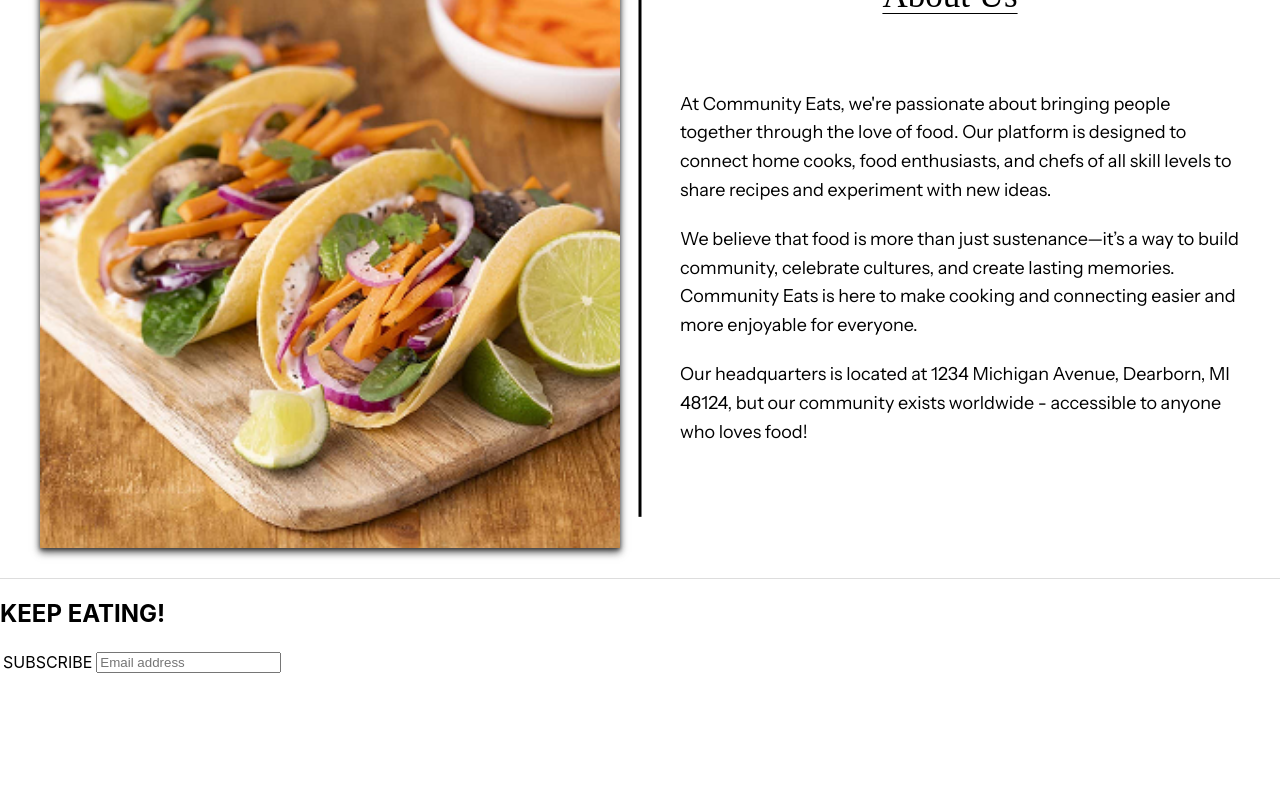
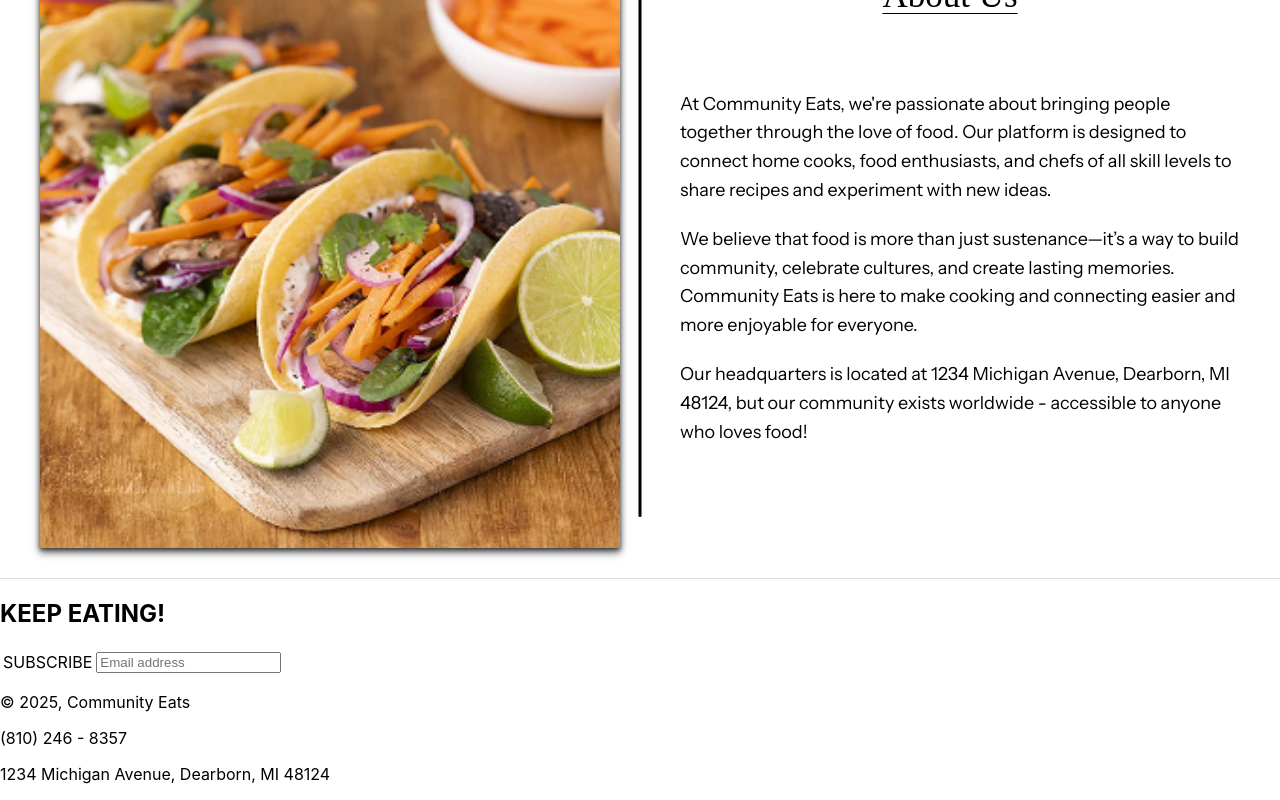
Before and after one commit to EmmalynC27/Community-Eats, a React (Create React App) app in the folder my-app/: page /about-us in a window 1280 px wide. Shown: the part 249-1049 px from the top of the page. Before the commit the page ends 925 px from the top, so only its background shows below. Built offline with nearby package versions, Linux system fonts and the light colour scheme; no server answers; sample sign-in values are in the browser's storage; a web font is replaced by a local one.

Commit message:
modify footer on About Us and Recipe Library

```diff
--- a/my-app/src/AboutUs.js
+++ b/my-app/src/AboutUs.js
@@ -61,10 +61,12 @@ const AboutUs = () => {
           </table>
         </section>
 
+      <footer className="footer">
+        <p>© 2025, Community Eats</p>
+        <p>(810) 246 - 8357</p>
+        <p>1234 Michigan Avenue, Dearborn, MI 48124</p>
+      </footer>
 
-      <footer className="footer">
-
-      </footer>
     </div>
   );
 };
--- a/my-app/src/App.css
+++ b/my-app/src/App.css
@@ -22,6 +22,12 @@
   justify-content: center;
   font-size: calc(10px + 2vmin);
   color: white;
+}
+.App-footer {
+  margin-top: 40px;
+  text-align: center;
+  padding: 20px;
+  border-top: 1px solid #ddd;
 }
 
 .App-link {
--- a/my-app/src/FilterMenu.js
+++ b/my-app/src/FilterMenu.js
@@ -93,6 +93,14 @@ function FilterMenu() {
           ))}
         </div>
       </div>
+      <div class="subscribe-footer">
+    <h2>KEEP EATING!</h2>
+    <label>SUBSCRIBE</label>
+    <input type="email" placeholder="Email address" />
+    <p>© 2025, Community Eats</p>
+    <p>(810) 246 - 8357</p>
+    <p>1234 Michigan Avenue, Dearborn, MI 48124</p>
+  </div>
     </div>
   );
 }
```
